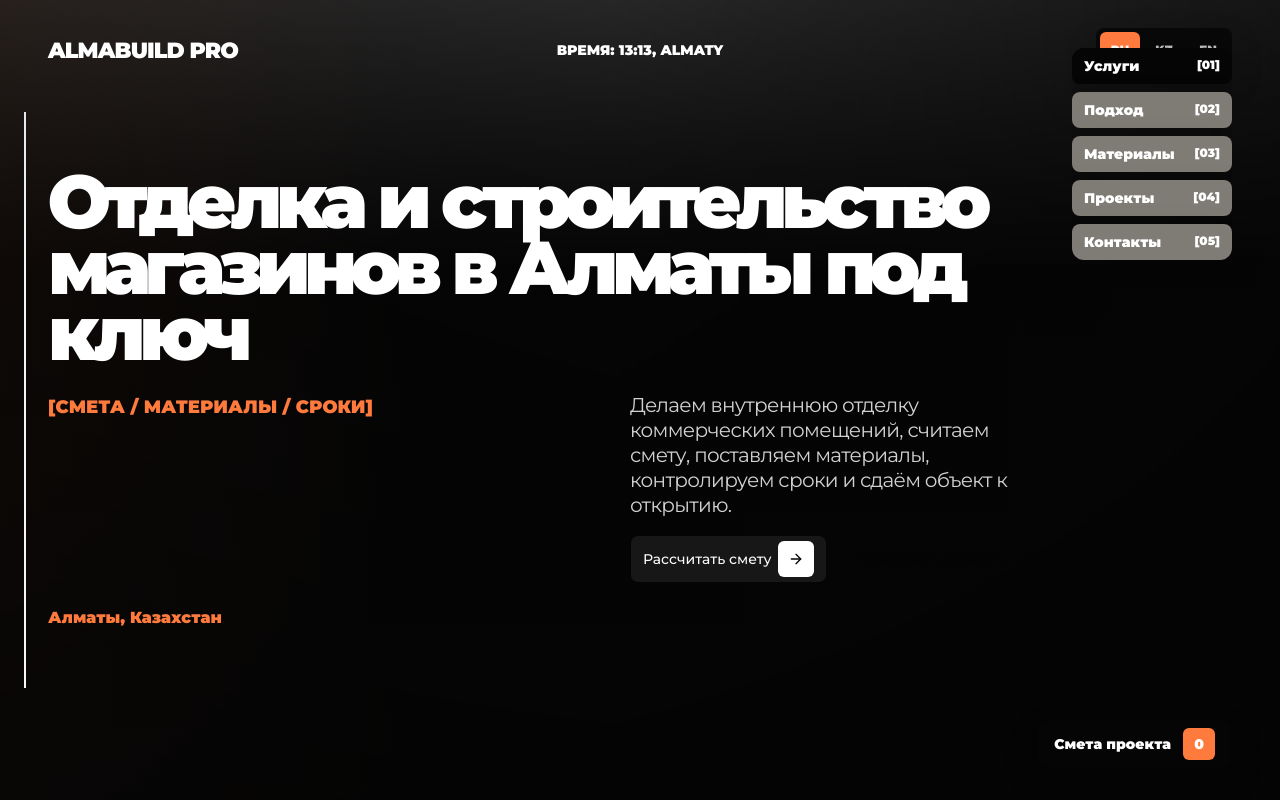
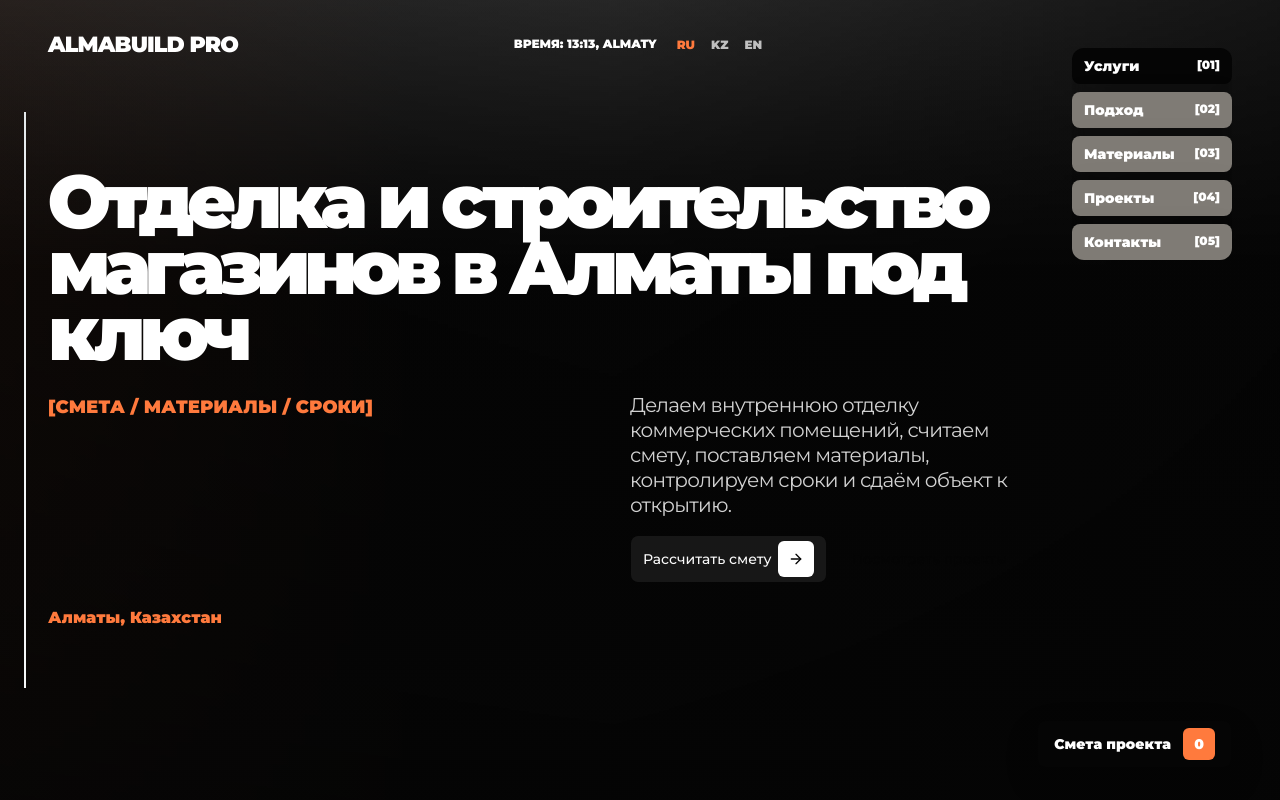
Before and after one commit to Fodi999/kazaxbud, a Next.js app: page / in a window 1280 px wide. Shown: the top 800 px of the page. Built offline with nearby package versions, Linux system fonts and the light colour scheme.

Commit message:
refine language switcher placement

```diff
--- a/src/App.tsx
+++ b/src/App.tsx
@@ -148,16 +148,16 @@ function Header({
       <Link className="pointer-events-auto text-[22px] font-black tracking-[-.04em] text-white mix-blend-difference" href="/#home">
         ALMABUILD PRO
       </Link>
-      <div className="hidden text-center text-sm font-black text-white mix-blend-difference md:block">{content.timeLabel}: {time}, ALMATY</div>
-      <div className="pointer-events-auto justify-self-end rounded-lg bg-ink/75 p-1 text-white shadow-brutal backdrop-blur">
-        <div className="grid grid-cols-3 gap-1" aria-label="Language">
+      <div className="pointer-events-auto col-span-2 mt-4 flex flex-wrap items-center justify-end gap-x-4 gap-y-2 justify-self-end text-xs font-black text-white mix-blend-difference md:col-span-1 md:mt-0 md:justify-self-center">
+        <span className="hidden md:inline">{content.timeLabel}: {time}, ALMATY</span>
+        <div className="flex items-center gap-2" aria-label="Language">
           {locales.map((item) => (
             <button
               key={item}
               type="button"
               className={[
-                'min-h-9 min-w-10 rounded-md px-2 text-xs font-black transition',
-                locale === item ? 'bg-orange text-white' : 'text-white/72 hover:bg-white/12 hover:text-white',
+                'min-h-7 px-1 text-xs font-black transition',
+                locale === item ? 'text-orange' : 'text-white/72 hover:text-white',
               ].join(' ')}
               onClick={() => onLocaleChange(item)}
             >
@@ -166,6 +166,7 @@ function Header({
           ))}
         </div>
       </div>
+      <div />
     </header>
   );
 }
```
